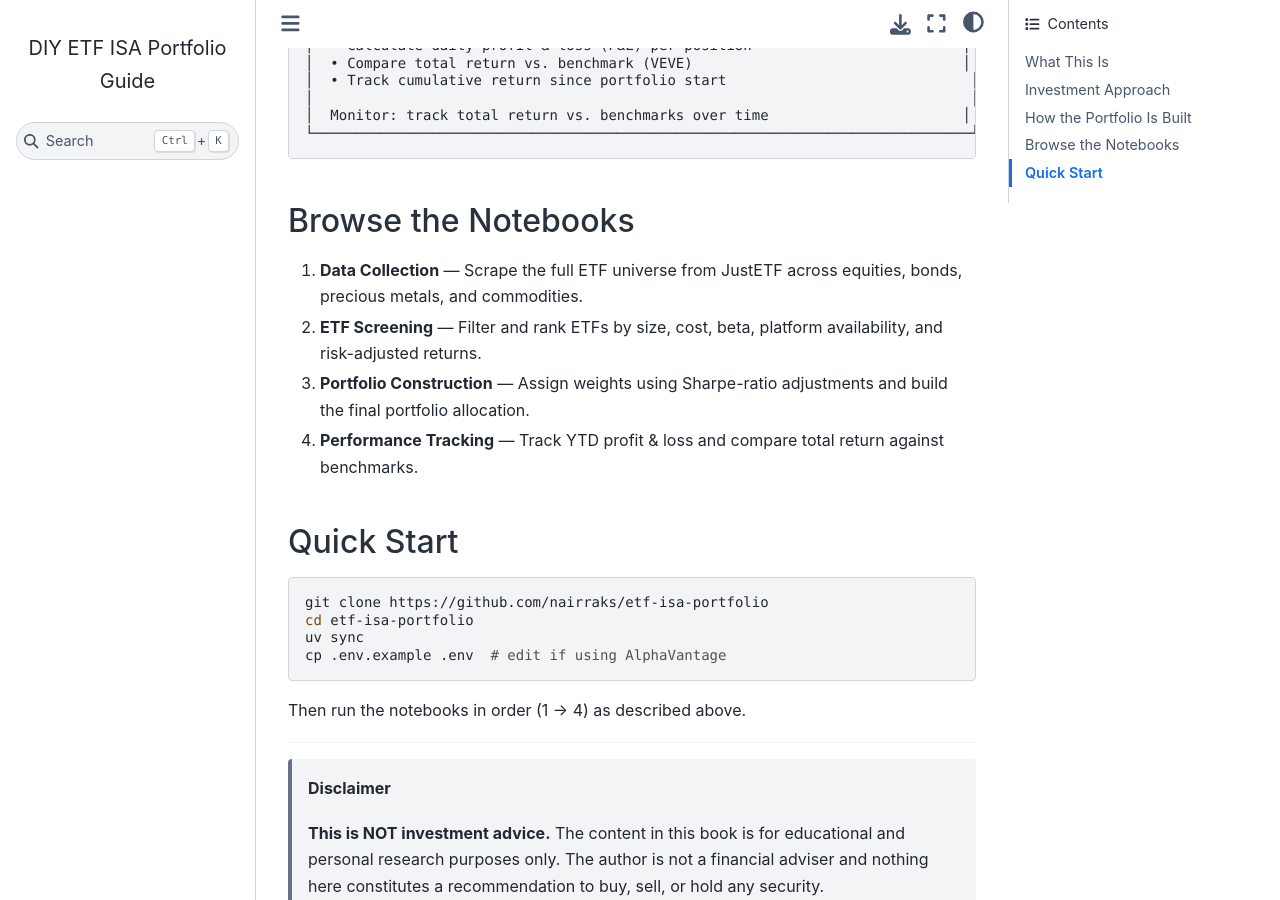
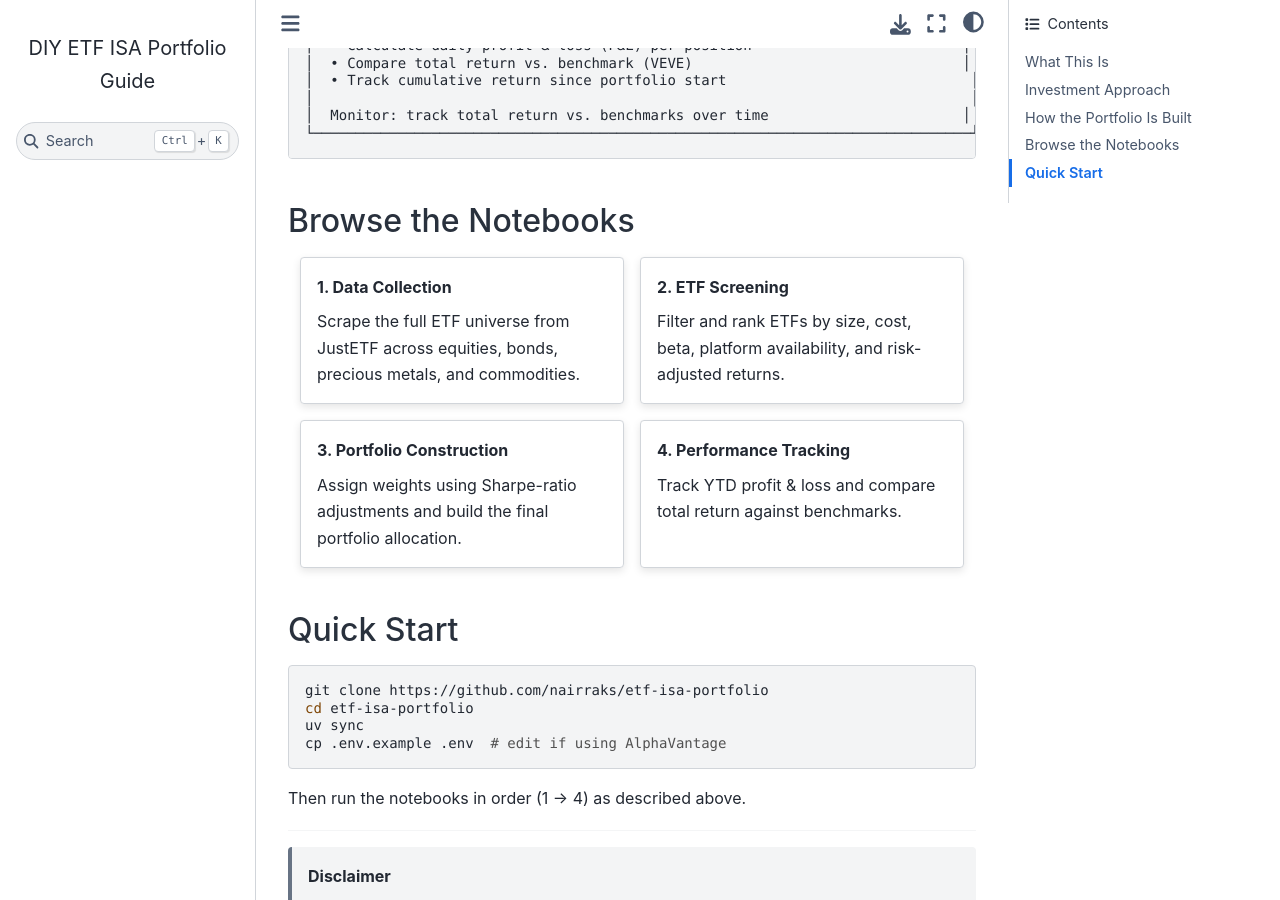
Before and after one commit to nairraks/etf-isa-portfolio, a Jupyter Book: the page built from index.md, in a window 1280 px wide and 900 px high, scrolled down 2219 px. Built offline with Jupyter Book 1.0.4 settings and Sphinx 7.4.7 and the Sphinx Book theme 1.1.4, drawn with Linux system fonts in a browser that asks for light colours; pages that are not in the unit, such as notebooks, are missing from menus; part of the change alters nothing that is shown.

Commit message:
fix(index): restore sphinx-design grid cards with mobile-responsive layout
Bring back grid cards (1 col on mobile, 2 on desktop) using
sphinx_design extension and colon_fence doc links that resolve
to built .html pages.

https://claude.ai/code/session_01GbPuiw4B2VTNwuvNUhQmpU

```diff
--- a/_config.yml
+++ b/_config.yml
@@ -29,6 +29,8 @@ parse:
     - tasklist
 
 sphinx:
+  extra_extensions:
+    - sphinx_design
   config:
     html_theme_options:
       navigation_with_keys: true
--- a/index.md
+++ b/index.md
@@ -105,10 +105,38 @@ Weights are then adjusted up or down based on each asset class's Sharpe ratio re
 
 ## Browse the Notebooks
 
-1. **{doc}`Data Collection <notebooks/01_data_collection>`** — Scrape the full ETF universe from JustETF across equities, bonds, precious metals, and commodities.
-2. **{doc}`ETF Screening <notebooks/02_etf_screening>`** — Filter and rank ETFs by size, cost, beta, platform availability, and risk-adjusted returns.
-3. **{doc}`Portfolio Construction <notebooks/03_portfolio_construction>`** — Assign weights using Sharpe-ratio adjustments and build the final portfolio allocation.
-4. **{doc}`Performance Tracking <notebooks/04_performance_tracking>`** — Track YTD profit & loss and compare total return against benchmarks.
+::::{grid} 1 1 2 2
+:gutter: 3
+
+:::{grid-item-card} 1. Data Collection
+:link: notebooks/01_data_collection
+:link-type: doc
+
+Scrape the full ETF universe from JustETF across equities, bonds, precious metals, and commodities.
+:::
+
+:::{grid-item-card} 2. ETF Screening
+:link: notebooks/02_etf_screening
+:link-type: doc
+
+Filter and rank ETFs by size, cost, beta, platform availability, and risk-adjusted returns.
+:::
+
+:::{grid-item-card} 3. Portfolio Construction
+:link: notebooks/03_portfolio_construction
+:link-type: doc
+
+Assign weights using Sharpe-ratio adjustments and build the final portfolio allocation.
+:::
+
+:::{grid-item-card} 4. Performance Tracking
+:link: notebooks/04_performance_tracking
+:link-type: doc
+
+Track YTD profit & loss and compare total return against benchmarks.
+:::
+
+::::
 
 ## Quick Start
 
```
